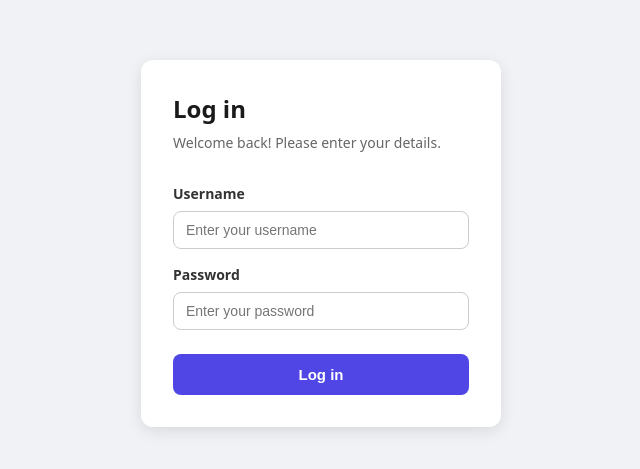
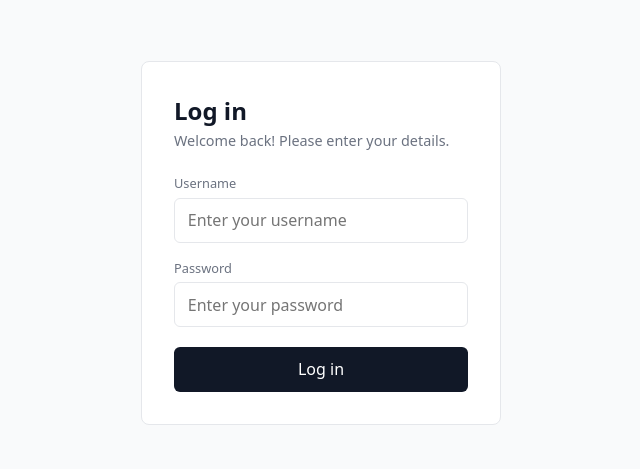
Before and after one commit to tanya123-star/login-form-project, a plain HTML site: page index.html in a window 1280 px wide. Shown: the part 157-626 px from the top of the page, without its empty margins (319-959 px from the left). Drawn offline with Linux system fonts and the light colour scheme.

Commit message:
Apply minimal CSS styling

```diff
--- a/index.html
+++ b/index.html
@@ -12,11 +12,15 @@
     <p class="subtitle">Welcome back! Please enter your details.</p>
 
     <form>
-      <label for="username">Username</label>
-      <input type="text" id="username" name="username" placeholder="Enter your username" required />
+      <div class="field">
+        <label for="username">Username</label>
+        <input type="text" id="username" name="username" placeholder="Enter your username" required />
+      </div>
 
-      <label for="password">Password</label>
-      <input type="password" id="password" name="password" placeholder="Enter your password" required />
+      <div class="field">
+        <label for="password">Password</label>
+        <input type="password" id="password" name="password" placeholder="Enter your password" required />
+      </div>
 
       <button type="submit">Log in</button>
     </form>
--- a/style.css
+++ b/style.css
@@ -1,76 +1,77 @@
-* {
-  box-sizing: border-box;
-  margin: 0;
-  padding: 0;
+/* style.css - minimal */
+:root {
+  --bg: #f9fafb;
+  --card: #ffffff;
+  --border: #e5e7eb;
+  --text: #111827;
+  --muted: #6b7280;
+  --accent: #111827;
+  --accent-hover: #374151;
+  --radius: 8px;
 }
 
+* { box-sizing: border-box; }
+
 body {
+  margin: 0;
   min-height: 100vh;
-  display: flex;
-  align-items: center;
-  justify-content: center;
-  font-family: system-ui, -apple-system, sans-serif;
-  background: #f0f2f5;
+  display: grid;
+  place-items: center;
+  font-family: system-ui, -apple-system, "Segoe UI", Roboto, sans-serif;
+  background: var(--bg);
+  color: var(--text);
+  padding: 1rem;
 }
 
 .login-card {
   width: 100%;
   max-width: 360px;
-  padding: 32px;
-  background: #ffffff;
-  border-radius: 12px;
-  box-shadow: 0 4px 16px rgba(0, 0, 0, 0.1);
+  background: var(--card);
+  border: 1px solid var(--border);
+  border-radius: var(--radius);
+  padding: 2rem;
 }
 
-h1 {
-  font-size: 24px;
-  color: #1a1a1a;
-}
+h1 { margin: 0 0 .25rem; font-size: 1.5rem; font-weight: 600; }
+.subtitle { margin: 0 0 1.5rem; color: var(--muted); font-size: .9rem; }
 
-.subtitle {
-  margin: 8px 0 24px;
-  font-size: 14px;
-  color: #666;
-}
+form { display: grid; gap: 1rem; }
+.field { display: grid; gap: .35rem; }
 
-form {
-  display: flex;
-  flex-direction: column;
-  gap: 8px;
-}
-
-label {
-  margin-top: 8px;
-  font-size: 14px;
-  font-weight: 600;
-  color: #333;
-}
+label { font-size: .8rem; font-weight: 500; color: var(--muted); }
 
 input {
-  padding: 10px 12px;
-  font-size: 14px;
-  border: 1px solid #ccc;
-  border-radius: 8px;
+  width: 100%;
+  padding: .65rem .8rem;
+  border: 1px solid var(--border);
+  border-radius: 6px;
+  background: #fff;
+  color: var(--text);
+  font-size: 1rem;
+  font-family: inherit;
+  transition: border-color .15s;
+}
+input:focus {
   outline: none;
-}
-
-input:focus {
-  border-color: #4f46e5;
-  box-shadow: 0 0 0 3px rgba(79, 70, 229, 0.15);
+  border-color: var(--text);
 }
 
 button {
-  margin-top: 16px;
-  padding: 12px;
-  font-size: 15px;
-  font-weight: 600;
-  color: #ffffff;
-  background: #4f46e5;
+  margin-top: .25rem;
+  padding: .7rem;
   border: none;
-  border-radius: 8px;
+  border-radius: 6px;
+  background: var(--accent);
+  color: #fff;
+  font-size: 1rem;
+  font-weight: 500;
+  font-family: inherit;
   cursor: pointer;
+  transition: background .15s;
 }
+button:hover { background: var(--accent-hover); }
+button:focus-visible { outline: 2px solid var(--text); outline-offset: 2px; }
 
-button:hover {
-  background: #4338ca;
+@media (prefers-reduced-motion: reduce) {
+  input, button { transition: none; }
 }
```
